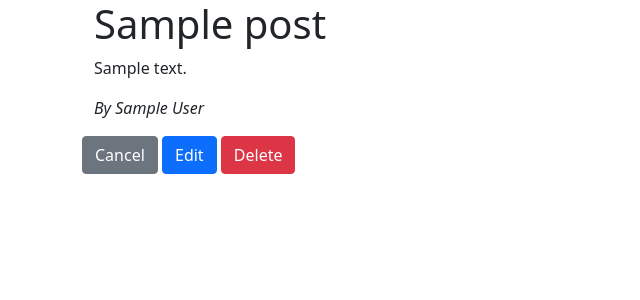
After one commit to hall-ash/SB_Exercises, a Flask app: page /posts/1 in a window 1280 px wide. The commit adds this page. Shown: the top 300 px of the page, without its empty margins (0-640 px from the left). Run offline with Flask 2, Linux system fonts and the light colour scheme; tables that the repository leaves empty hold one stand-in row (values such as "Sample post").

Commit message:
added blog post model

```diff
--- a/flask-blogly/app.py
+++ b/flask-blogly/app.py
@@ -1,7 +1,7 @@
 """Blogly application."""
 
 from flask import Flask, render_template, redirect, url_for, request
-from models import db, connect_db, User
+from models import db, connect_db, User, Post
 
 app = Flask(__name__)
 app.config['SQLALCHEMY_DATABASE_URI'] = 'postgresql:///blogly'
@@ -9,7 +9,6 @@ app.config['SQLALCHEMY_TRACK_MODIFICATIONS'] = False
 app.config['SQLALCHEMY_ECHO'] = True
 
 connect_db(app)
-# db.create_all()
 
 from flask_debugtoolbar import DebugToolbarExtension
 app.config['SECRET_KEY'] = "SECRET!"
@@ -56,7 +55,8 @@ def user_detail(user_id):
     '''Renders the user detail page'''
 
     user = User.query.get_or_404(user_id)
-    return render_template('user-detail.html', user=user)
+
+    return render_template('user-detail.html', user=user, posts=user.posts)
 
 @app.route('/users/<int:user_id>/edit', methods=['GET', 'POST'])
 def edit_user(user_id):
@@ -87,3 +87,79 @@ def delete_user(user_id):
     db.session.commit()
 
     return redirect(url_for('list_users'))
+
+
+@app.route('/users/<int:user_id>/posts/new', methods=['GET', 'POST'])
+def post_new(user_id):
+    '''
+    Show form to add a post for that user on GET request.
+    Handle add form; add post and redirect to the user detail page on POST request.
+    '''
+
+    if request.method == 'POST':
+
+        title = request.form['title']
+        content = request.form['content']
+
+        new_post = Post(title=title, content=content, creator_id=user_id)
+
+        db.session.add(new_post)
+        db.session.commit()
+
+        return redirect(url_for('user_detail', user_id=user_id))
+
+    else:
+
+        user = User.query.get_or_404(user_id)
+        return render_template('new-post-form.html', user=user)
+
+
+@app.route('/posts/<int:post_id>')
+def post_detail(post_id):
+    '''
+    Show a post, and buttons to edit and delete the post.
+    '''
+    post = Post.query.get_or_404(post_id)
+
+    return render_template('post-detail.html', post=post)
+
+
+@app.route('/posts/<int:post_id>/edit', methods=['GET', 'POST'])
+def post_edit(post_id):
+    '''
+    Show form to edit a post, and to cancel (back to user page) on GET request.
+    Handle editing of a post, and redirect back to the post view on POST request.
+    '''
+
+    post = Post.query.get_or_404(post_id)
+
+    if request.method == 'POST':
+        post.title = request.form['title']
+        post.content = request.form['content']
+
+        db.session.add(post)
+        db.session.commit()
+
+        return redirect(url_for('post_detail', post_id=post.id))
+
+    else:
+        return render_template('post-edit-form.html', post=post)
+
+
+@app.route('/posts/<int:post_id>/delete')
+def post_delete(post_id):
+    '''
+    Delete the post.
+    '''
+    query = Post.query.filter_by(id=post_id)
+
+    # get post instance to access creator_id
+    post = query.one()
+    creator_id = post.creator_id
+
+    # delete post
+    query.delete()
+
+    db.session.commit()
+
+    return redirect(url_for('user_detail', user_id=creator_id))
--- a/flask-blogly/requirements.txt
+++ b/flask-blogly/requirements.txt
@@ -3,6 +3,7 @@ backcall==0.2.0
 blinker==1.4
 click==8.0.1
 decorator==5.1.0
+Faker==9.5.2
 Flask==1.1.1
 Flask-DebugToolbar==0.11.0
 Flask-SQLAlchemy==2.5.1
@@ -20,7 +21,10 @@ prompt-toolkit==3.0.20
 psycopg2-binary==2.9.1
 ptyprocess==0.7.0
 Pygments==2.10.0
+python-dateutil==2.8.2
+six==1.16.0
 SQLAlchemy==1.4.25
+text-unidecode==1.3
 traitlets==5.1.0
 wcwidth==0.2.5
 Werkzeug==1.0.1
--- /dev/null
+++ b/flask-blogly/templates/post-detail.html
@@ -0,0 +1,18 @@
+{% extends 'base.html' %}
+
+{% block title %}Your Post{% endblock title %}
+
+{% block content %}
+
+<div class="container post-container">
+  <h1>{{ post.title }}</h1>
+
+  <p>{{ post.content }}</p>
+  <p class="fst-italic">By {{ post.creator.first_name }} {{ post.creator.last_name }}</p>
+</div>
+
+<a class="btn btn-secondary" href="{{ url_for('user_detail', user_id=post.creator.id) }}" role="button">Cancel</a>
+<a class="btn btn-primary" href="{{ url_for('post_edit', post_id=post.id) }}" role="button">Edit</a>
+<a class="btn btn-danger" href="{{ url_for('post_delete', post_id=post.id) }}" role="button">Delete</a>
+
+{% endblock content %}
```
Also changed, not shown: flask-blogly/models.py (+37 -2 lines), flask-blogly/seed.py (+43 -8 lines), flask-blogly/templates/new-post-form.html (added, +15 -0 lines), flask-blogly/templates/post-edit-form.html (added, +16 -0 lines), flask-blogly/templates/user-detail.html (+13 -1 lines), flask-blogly/test_flask.py (+119 -1 lines).
